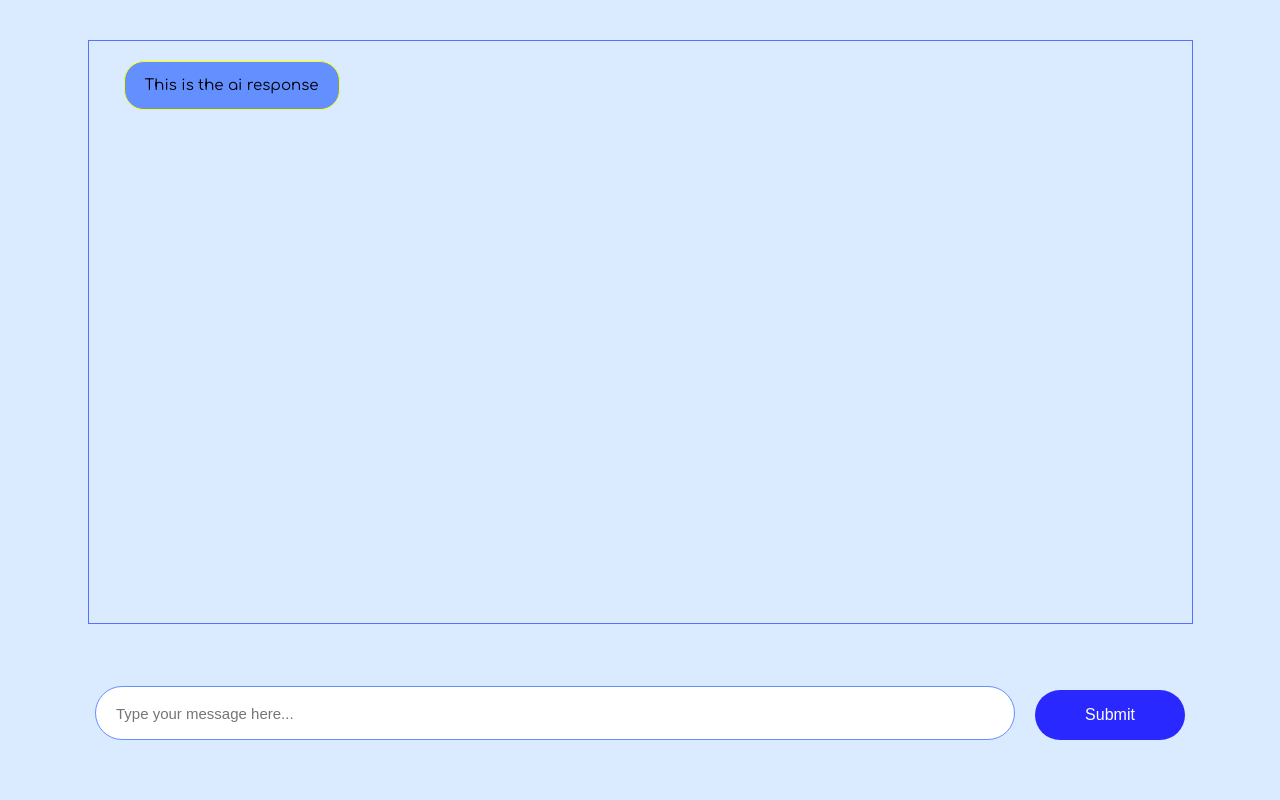
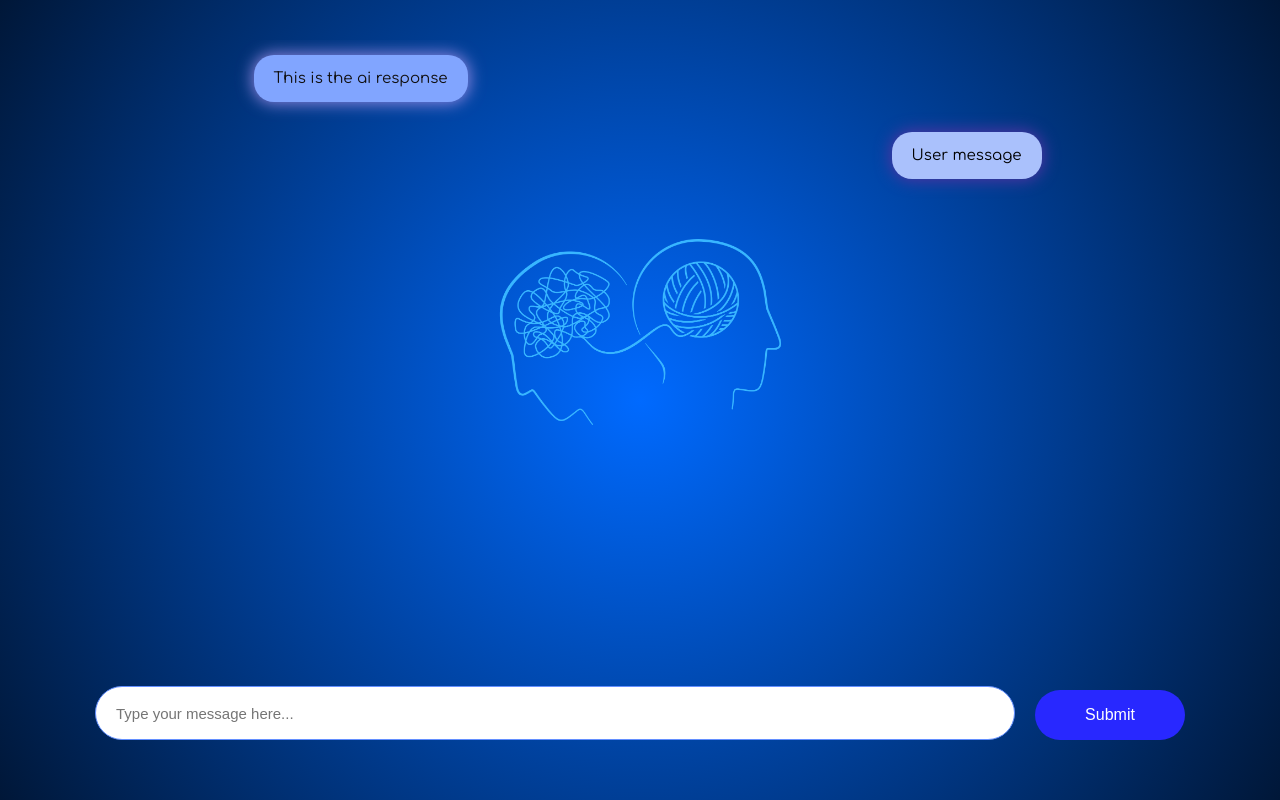
Before and after one commit to Mvrouvne/CareCompanionAi, a React (Vite) app in the folder frontend/: page / in a window 1280 px wide. Built offline with nearby package versions, Linux system fonts and the light colour scheme.

Commit message:
ai chat css done

```diff
--- a/frontend/src/AiChat.css
+++ b/frontend/src/AiChat.css
@@ -1,6 +1,7 @@
 .main-div {
-    /* background-color: rgb(189, 220, 255); */
-    background-color: rgb(218, 234, 255);
+    /* background-color: black; */
+    /* background-color: rgb(218, 234, 255); */
+    background-image: radial-gradient(circle, rgb(0, 106, 255) 0%, rgb(0, 23, 56) 100%);
     width: 100vw;
     height: 100vh;
     display: flex;
@@ -14,9 +15,22 @@
     flex-direction: column;
     align-self: center;
     margin-top: 40px;
-    border: 1px solid #5770ff;
+    border: none;
+    border-radius: 10px;
     padding-left: 15px;
+    overflow: scroll;
+    background-image: url(./assets/chat-background.png);
+    background-size: cover;
+    background-repeat: no-repeat;
+    background-position: center center; /* Center the background image */
+    background-size: 30% auto; /* 50% of the width, auto height to maintain aspect ratio */
+    /* box-shadow: 0 0 8px 2px rgba(142, 116, 236, 0.8); */
 }
+
+
+.chat-container::-webkit-scrollbar {
+    display: none;
+  }
 
 .form-div {
     display: flex;
@@ -42,7 +56,7 @@
 
 .prompt-input:focus, .prompt-input:hover {
     outline: none;
-    border-color: #5770ff;
+    border-color: #5c75ff;
     box-shadow: inset 0 1px 4px #638fff, 0 0 20px 2px #638fff;
     transition: border-color 0.3s, box-shadow 0.3s;
 }
@@ -73,12 +87,35 @@
     padding-left: 20px;
     padding-right: 20px;
     align-self: flex-start;
-    margin: 20px;
+    margin: 15px;
+    margin-left: 150px;
     hyphens: auto;
-    border: 1px solid yellow;
     word-wrap: break-word; /* Ensures long words break and wrap */
     overflow-wrap: break-word; /* Handles long continuous words */
     white-space: normal; /* Ensures wrapping for normal text */
     text-align: left; /* Aligns multiple lines in the center */
-    background-color: #638fff;
+    background-color: #81a5ff;
+    border: none;
+    box-shadow: 0 0 15px 2px rgba(167, 148, 238, 0.8); /* Adds the white-blueish glow */
+    color: rgb(16, 15, 15);
 }
+
+.user-message {
+    max-width: 500px;
+    min-width: 100px;
+    border-radius: 20px;
+    font-size: 15px;
+    padding-left: 20px;
+    padding-right: 20px;
+    align-self: flex-end;
+    margin: 15px;
+    margin-right: 150px;
+    hyphens: auto;
+    word-wrap: break-word; /* Ensures long words break and wrap */
+    overflow-wrap: break-word; /* Handles long continuous words */
+    white-space: normal; /* Ensures wrapping for normal text */
+    text-align: left; /* Aligns multiple lines in the center */
+    background-color: #aac1fc;
+    border: none;
+    box-shadow: 0 0 15px 2px rgb(77, 53, 163); /* Adds the white-blueish glow */
+}
--- a/frontend/src/AiChat.jsx
+++ b/frontend/src/AiChat.jsx
@@ -7,9 +7,9 @@ function AiChat(props) {
               <div className="ai-message">
                   <p>This is the ai response</p>
               </div>
-              {/* <div className="user-message">
+              <div className="user-message">
                   <p>User message</p>
-              </div> */}
+              </div>
           </div>
         <div className="form-div">
           <input
```
Also changed, not shown: frontend/src/assets/chat-background.png (added), 1 other file (tests, documents, lock files or other folders).
